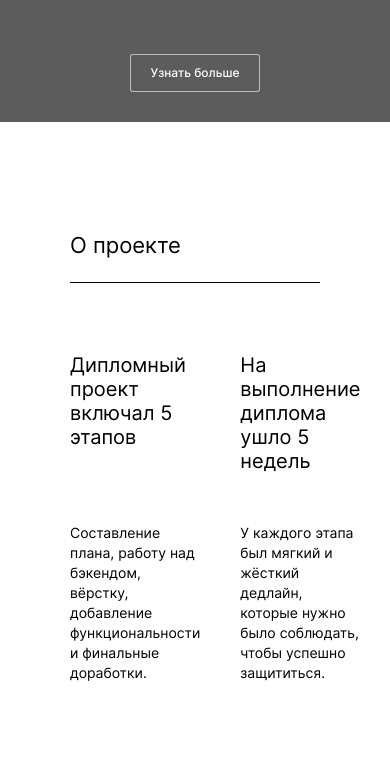
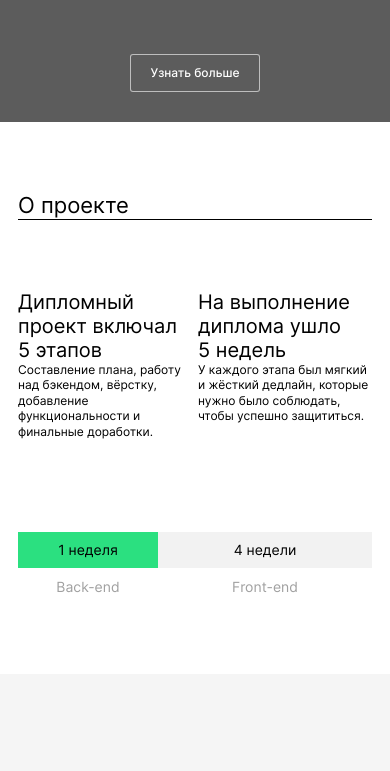
Before and after one commit to KPreis/movies-explorer-frontend, a React app: page / in a window 390 px wide. Shown: the part 660-1431 px from the top of the page. Built offline with nearby package versions, Linux system fonts and the light colour scheme.

Commit message:
TO-DO: need change AboutProject component from grid to flex

```diff
--- a/src/components/AboutProject/AboutProject.css
+++ b/src/components/AboutProject/AboutProject.css
@@ -1,12 +1,11 @@
 .about-project {
   background: #FFFFFF;
   color: #000000;
-  min-height: 608px;
 }
 
 .about-project__content {
   margin: 0 auto;
-  padding: 110px 70px 0;
+  padding: 110px 70px;
   max-width: 1280px;
   box-sizing: border-box;
   display: flex;
@@ -21,17 +20,14 @@
   font-size: 22px;
   font-weight: 400;
   line-height: calc(27/22);
+  border-bottom: 1px solid #000000;
 }
 
-.about-project__grid-container {
+.about-project__flex-container {
   width: 100%;
-  margin: 23px 0 0 0;
-  padding: 70px 0 0;
-  display: grid;
-  grid-template-columns: 1fr 1fr;
-  grid-template-rows: 1fr 1fr;
-  gap: 10px 40px;
-  border-top: 1px solid #000000;
+  display: flex;
+  gap: 40px;
+  padding-top: 70px;
 }
 
 .about-project__part-title {
@@ -82,3 +78,40 @@
   margin: 10px 0 0;
   padding: 0;
 }
+
+@media screen and (max-width: 768px) {
+  .about-project__content {
+    margin: 0 auto;
+    padding: 90px 50px;
+  }
+  .about-project__flex-container {
+    gap: 22px 10px;
+  }
+  .about-project__part-description {
+    font-size: 12px;
+    line-height: calc(18/14);
+  }
+  .about-project__timeline-grid-container {
+    margin: 93px 0 0 0;
+    grid-template-columns: 140px 1fr;
+  }
+}
+
+@media screen and (max-width: 768px) {
+  .about-project__content {
+    margin: 0 auto;
+    padding: 70px 18px;
+  }
+  .about-project__grid-container {
+    grid-template-columns: 1fr;
+    gap: 22px 10px;
+  }
+  .about-project__part-description {
+    font-size: 12px;
+    line-height: calc(18/14);
+  }
+  .about-project__timeline-grid-container {
+    margin: 93px 0 0 0;
+    grid-template-columns: 140px 1fr;
+  }
+}
--- a/src/components/AboutProject/AboutProject.js
+++ b/src/components/AboutProject/AboutProject.js
@@ -7,17 +7,21 @@ function AboutProject() {
     <div className="about-project">
       <div className="about-project__content">
         <h2 className="about-project__title">О проекте</h2>
-        <div className="about-project__grid-container">
-          <h3 className="about-project__part-title">Дипломный проект включал 5 этапов</h3>
-          <h3 className="about-project__part-title">На выполнение диплома ушло 5 недель</h3>
+        <div className="about-project__flex-container">
+          <article className="about-project__article">
+            <h3 className="about-project__part-title">Дипломный проект включал 5&nbsp;этапов</h3>
             <p className="about-project__part-description">
               Составление плана, работу над бэкендом, вёрстку,
               добавление функциональности и финальные доработки.
             </p>
+          </article>
+          <article className="about-project__article">
+            <h3 className="about-project__part-title">На выполнение диплома ушло 5&nbsp;недель</h3>
             <p className="about-project__part-description">
               У каждого этапа был мягкий и жёсткий дедлайн,
               которые нужно было соблюдать, чтобы успешно защититься.
             </p>
+          </article>
         </div>
         <div className="about-project__timeline-grid-container">
           <div className="about-project__timeline about-project__timeline_first-week">1 неделя</div>
--- a/src/components/Promo/Promo.css
+++ b/src/components/Promo/Promo.css
@@ -2,6 +2,7 @@
   background: #5C5C5C;
   color: #FFFFFF;
   min-height: 574px;
+  min-width: 320px;
 }
 
 .promo__content{
```
Lines whose indentation alone changed are shown as unchanged.
